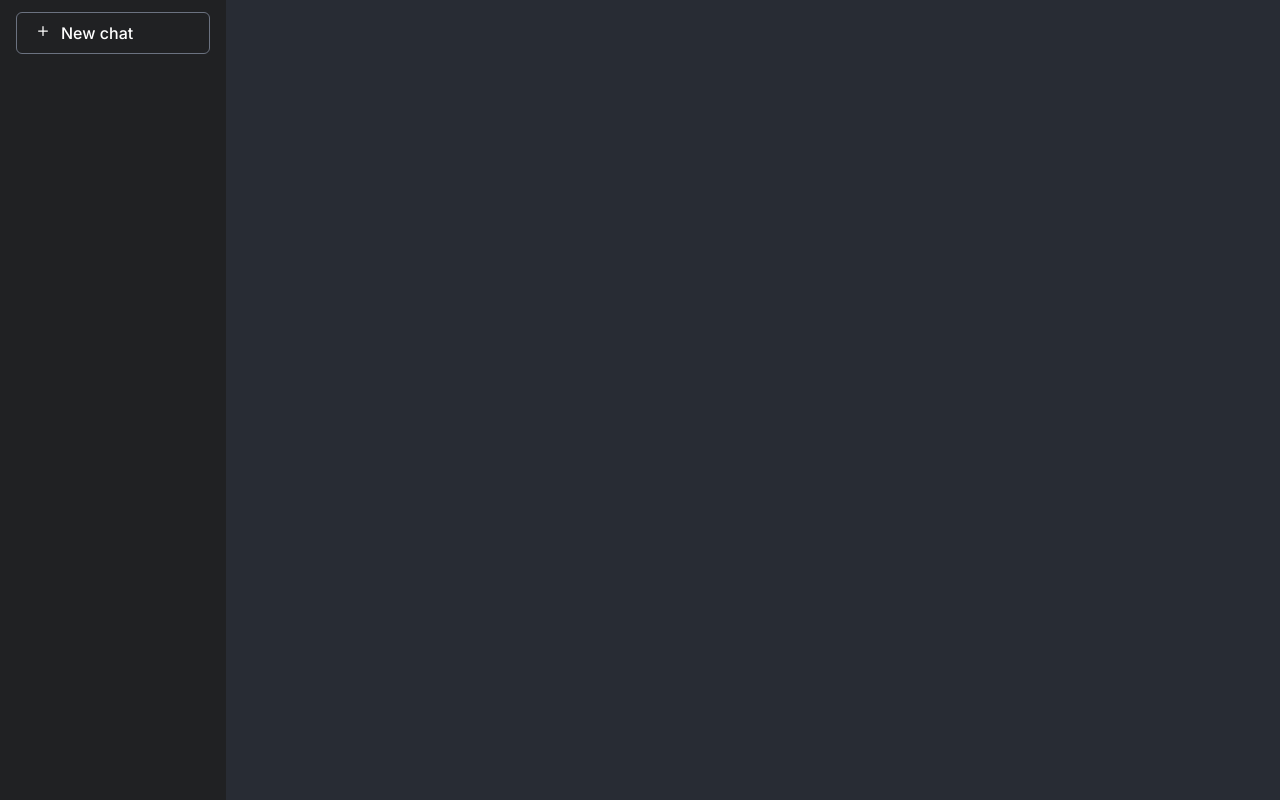
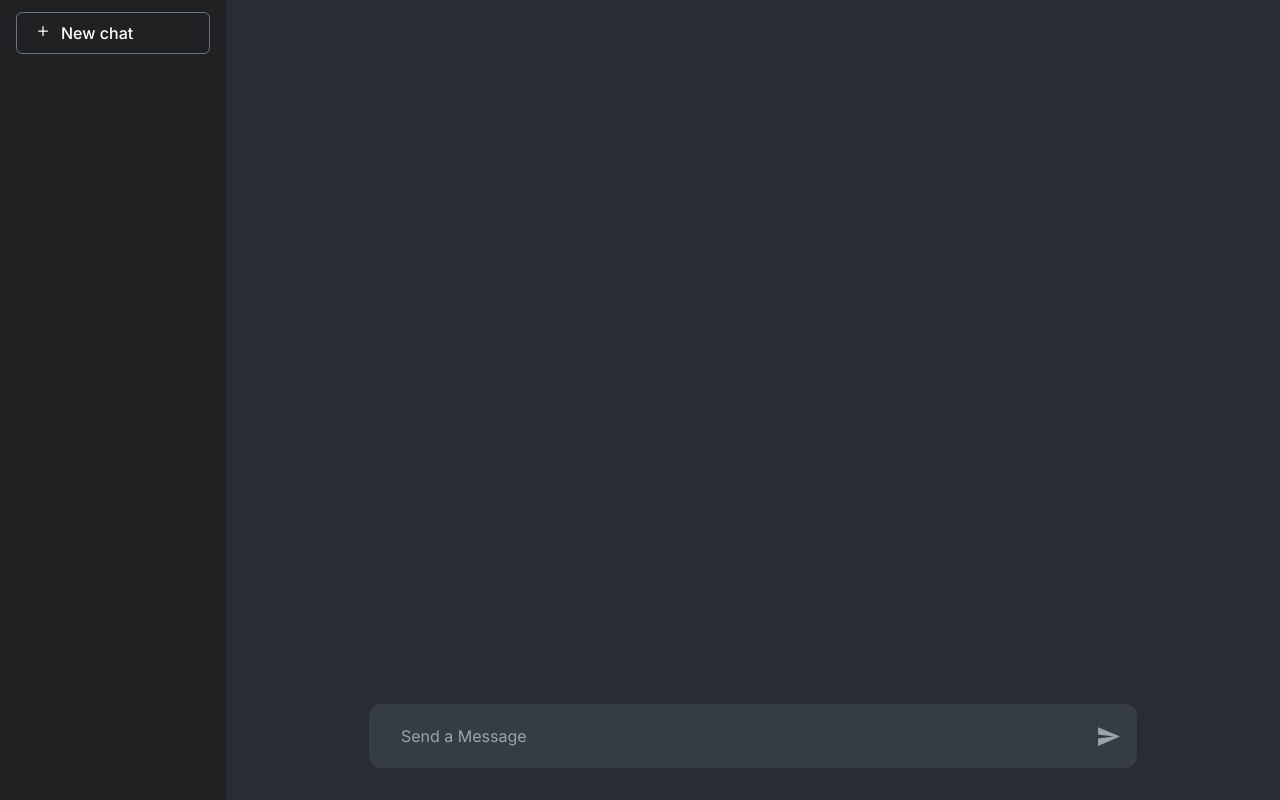
Before and after one commit to gracebir/chatgpt-clone, a React (Vite) app in the folder client/: page / in a window 1280 px wide. Built offline with nearby package versions, Linux system fonts and the light colour scheme.

Commit message:
input text

```diff
--- a/client/src/App.jsx
+++ b/client/src/App.jsx
@@ -1,12 +1,22 @@
 import React from 'react'
 import Sidebar from './components/Sidebar'
+import {MdSend} from 'react-icons/md'
 
 function App() {
   return (
-    <div className='h-screen font-inter bg-[#282c34]'>
+    <div className='h-screen font-inter bg-[#282c34] flex flex-col lg:flex-row'>
       <Sidebar />
-      <div>
-
+      <div className='flex-1 w-full px-2'>
+        <div className="flex flex-col justify-between h-full max-w-3xl mx-auto lg:py-8 py-0">
+          <div className='flex overflow-y-scroll scroll-hidden h-[84.5vh] lg:h-[86vh] flex-col py-2 text-white'>
+          </div>
+          <div className='py-3 px-4 w-full bg-[#363c46] rounded-xl flex items-center mb-4 lg:mb-0'>
+            <input className='w-full px-4 bg-[#363c46] py-2 outline-none rounded' placeholder='Send a Message' type="text" name="" id="" />
+            <span className='text-gray-400 cursor-pointer'>
+              <MdSend size={25}/>
+            </span>
+          </div>
+        </div>
       </div>
     </div>
   )
--- a/client/src/index.css
+++ b/client/src/index.css
@@ -1,3 +1,7 @@
 @tailwind base;
 @tailwind components;
 @tailwind utilities;
+
+.scroll-hidden::-webkit-scrollbar{
+    display: none;
+}
```
